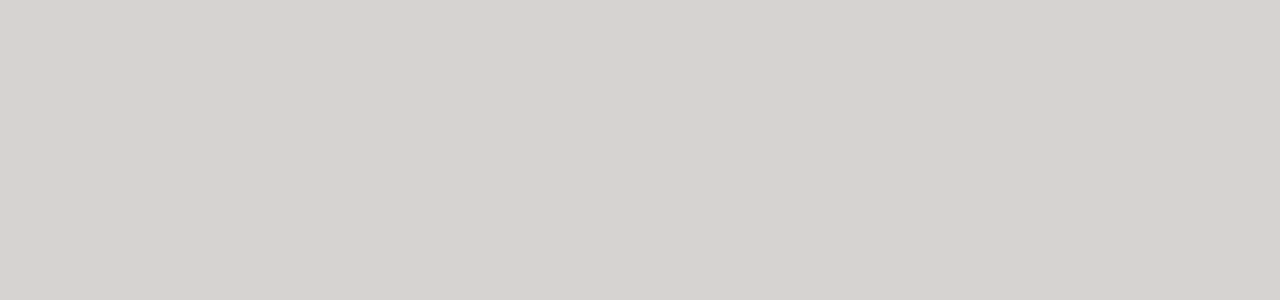
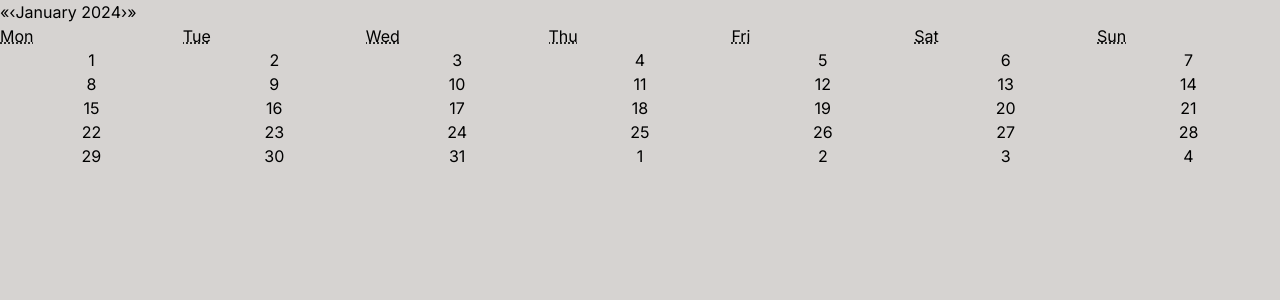
Before and after one commit to KennedyMungai/react-calendar_intro, a Next.js app: page / in a window 1280 px wide. Shown: the top 300 px of the page. Built offline with nearby package versions, Linux system fonts and the light colour scheme.

Commit message:
Rendered out the Calendar component

```diff
--- a/app/page.tsx
+++ b/app/page.tsx
@@ -1,5 +1,9 @@
+import CalendarComponent from "@/components/Calendar";
+
 export default function Home() {
   return (
-    <main className="min-h-screen bg-stone-300"></main>
+    <main className="min-h-screen bg-stone-300">
+      <CalendarComponent />
+    </main>
   )
 }
```
